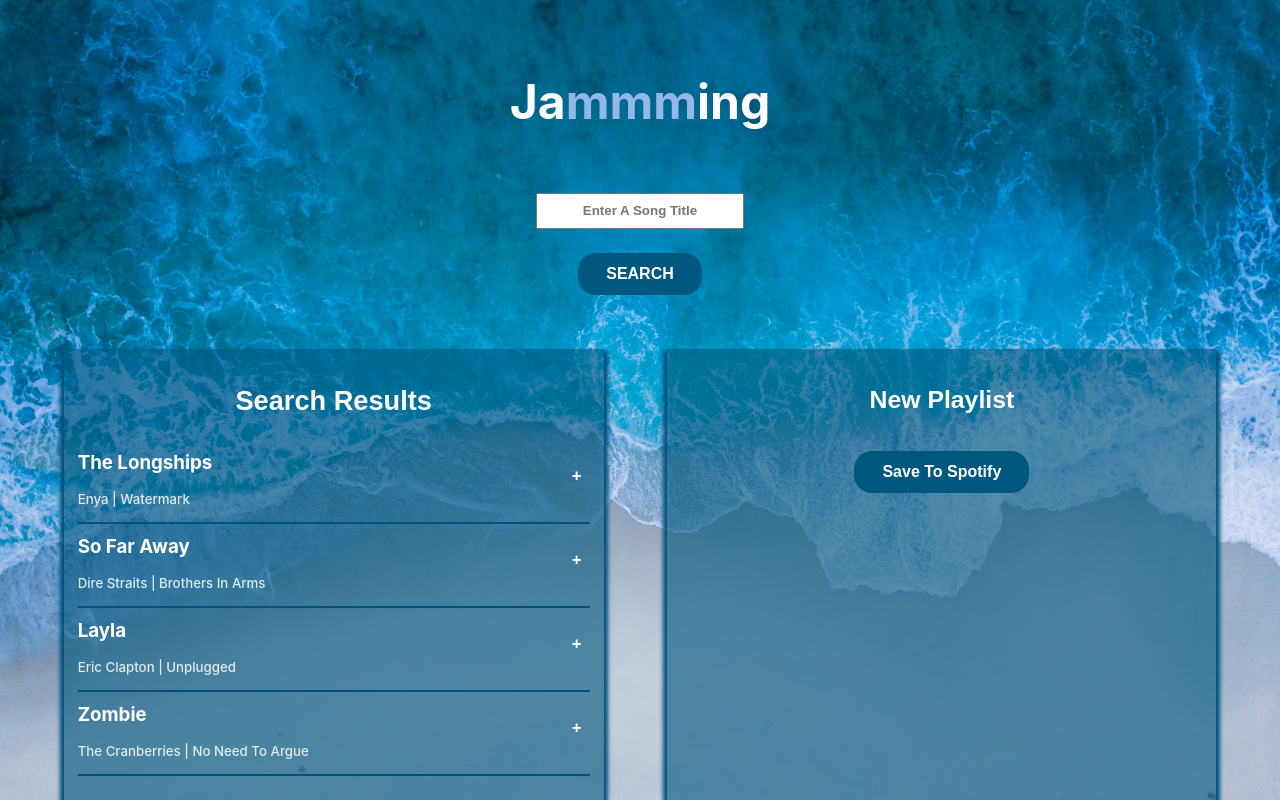
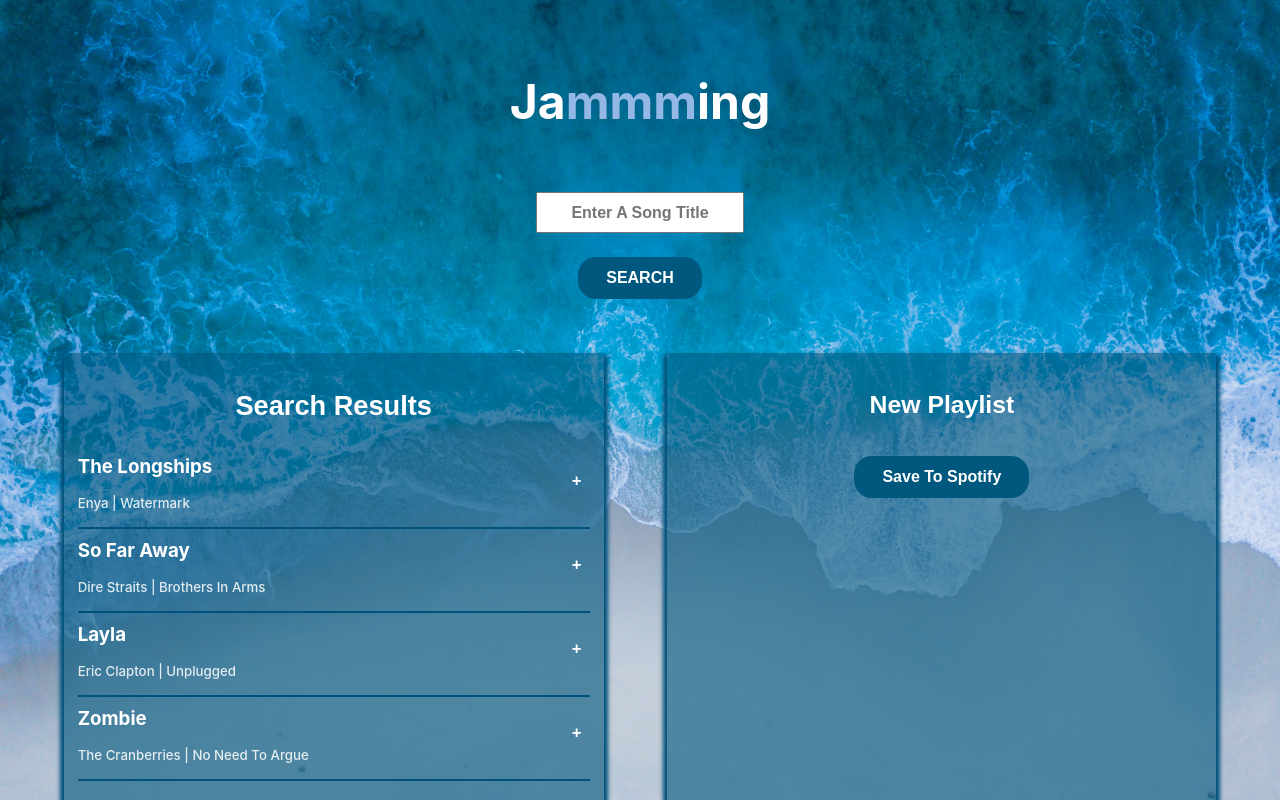
Before and after one commit to rae72sch/jamming, a React (Create React App) app: page / in a window 1280 px wide. Shown: the top 800 px of the page. Built offline with nearby package versions, Linux system fonts and the light colour scheme.

Commit message:
Text size in search field increased

```diff
--- a/src/SearchBar/SearchBar.module.css
+++ b/src/SearchBar/SearchBar.module.css
@@ -11,10 +11,11 @@
 
 .input {
     width: 200px;
-    height: 30px;
+    height: 35px;
     text-align: center;
     font-weight: bold;
     color: #00587e;
+    font-size: 16px;
 }
 
 .button {
```
